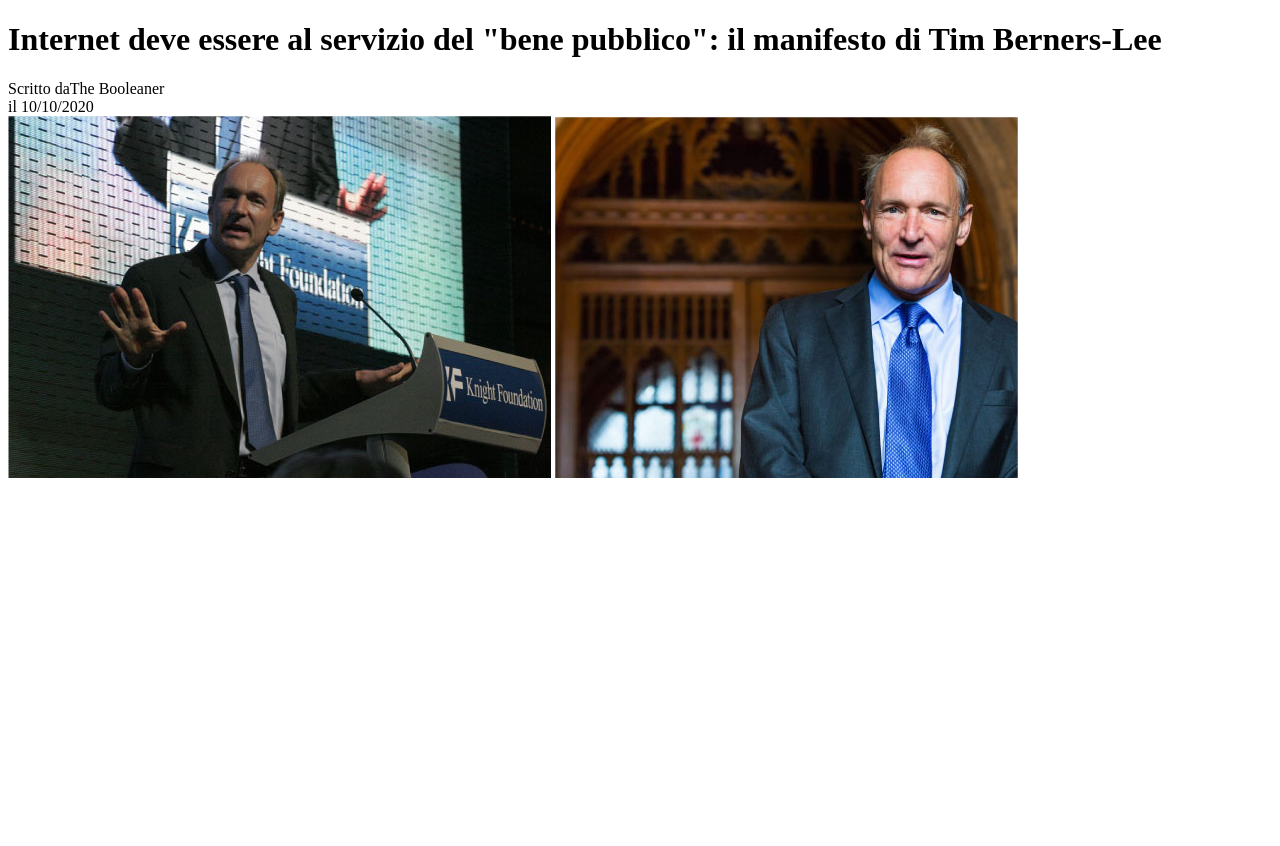
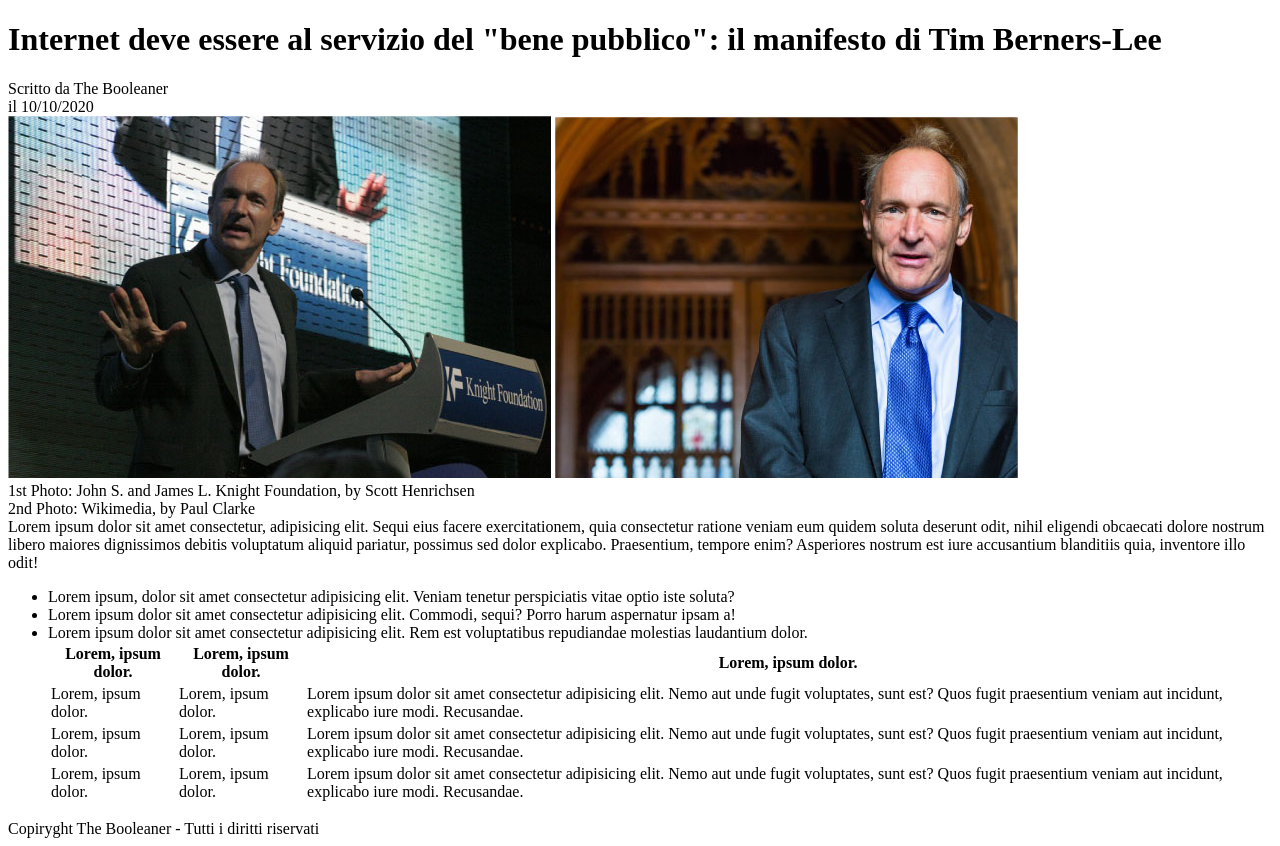
Before and after one commit to Annagloria01/html-css-booleaner, a plain HTML site: page index.html in a window 1280 px wide. Before the commit the page ends 800 px from the top, so only its background shows below. Drawn offline with Linux system fonts and the light colour scheme.

```diff
--- a/index.html
+++ b/index.html
@@ -7,12 +7,50 @@
 </head>
 
 <body>
-  <h1>Internet deve essere al servizio del "bene pubblico": il manifesto di Tim Berners-Lee</h1>
-  <div>Scritto da<span>The Booleaner</span></div>
+  <h1 class="title">Internet deve essere al servizio del "bene pubblico": il manifesto di Tim Berners-Lee</h1>
+  <div>Scritto da<span class="author"> The Booleaner</span></div>
   <div>il 10/10/2020</div>
   <div>
     <img src="./img/tim-1.jpg" alt="Tim Berners-Lee">
     <img src="./img/tim-2.jpg" alt="Tim Berners-Lee">
   </div>
+  <div>1st Photo: John S. and James L. Knight Foundation, by Scott Henrichsen</div>
+  <div>2nd Photo: Wikimedia, by Paul Clarke</div>
+  <div>Lorem ipsum dolor sit amet consectetur, adipisicing elit. Sequi eius facere exercitationem, quia consectetur ratione veniam eum quidem soluta deserunt odit, nihil eligendi obcaecati <span>dolore nostrum libero maiores dignissimos debitis voluptatum aliquid pariatur, possimus sed dolor explicabo</span>. Praesentium, tempore enim? Asperiores nostrum est iure accusantium blanditiis quia, inventore illo odit!</div>
+  <ul>
+    <li>Lorem ipsum, dolor sit amet consectetur adipisicing elit. Veniam tenetur perspiciatis vitae optio iste soluta?</li>
+    <li>Lorem ipsum dolor sit amet consectetur adipisicing elit. Commodi, sequi? Porro harum aspernatur ipsam a!</li>
+    <li>Lorem ipsum dolor sit amet consectetur adipisicing elit. Rem est voluptatibus repudiandae molestias laudantium dolor.</li>
+
+    <table>
+      <thead>
+        <tr>
+          <th>Lorem, ipsum dolor.</th>
+          <th>Lorem, ipsum dolor.</th>
+          <th>Lorem, ipsum dolor.</th>
+        </tr>
+      </thead>
+      <tbody>
+        <tr>
+          <td>Lorem, ipsum dolor.</td>
+          <td>Lorem, ipsum dolor.</td>
+          <td>Lorem ipsum dolor sit amet consectetur adipisicing elit. Nemo aut unde fugit voluptates, sunt est? Quos fugit praesentium veniam aut incidunt, explicabo iure modi. Recusandae.</td>
+        </tr>
+        <tr>
+          <td>Lorem, ipsum dolor.</td>
+          <td>Lorem, ipsum dolor.</td>
+          <td>Lorem ipsum dolor sit amet consectetur adipisicing elit. Nemo aut unde fugit voluptates, sunt est? Quos fugit praesentium veniam aut incidunt, explicabo iure modi. Recusandae.</td>
+        </tr>
+        <tr>
+          <td>Lorem, ipsum dolor.</td>
+          <td>Lorem, ipsum dolor.</td>
+          <td>Lorem ipsum dolor sit amet consectetur adipisicing elit. Nemo aut unde fugit voluptates, sunt est? Quos fugit praesentium veniam aut incidunt, explicabo iure modi. Recusandae.</td>
+        </tr>
+      </tbody>
+    </table>
+  </ul>
 </body>
+<footer>
+  <div>Copiryght The Booleaner - Tutti i diritti riservati</div>
+</footer>
 </html>
```
